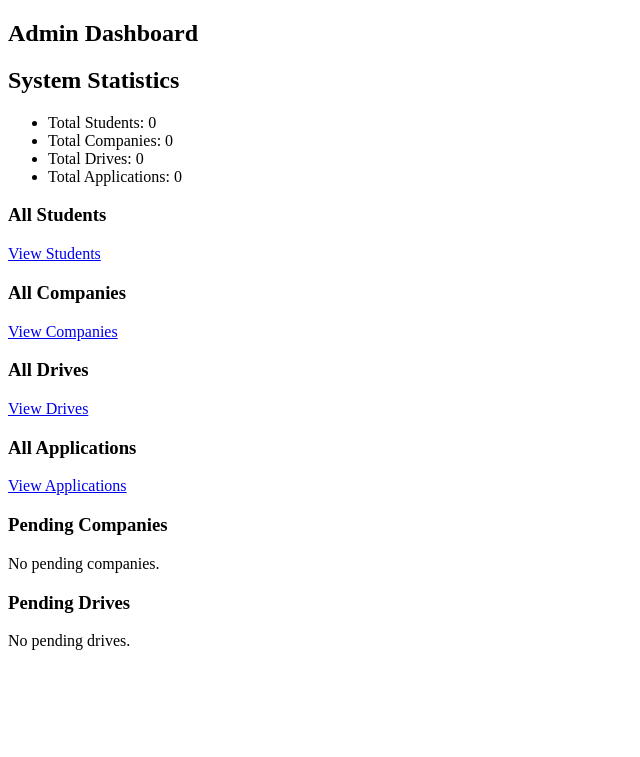
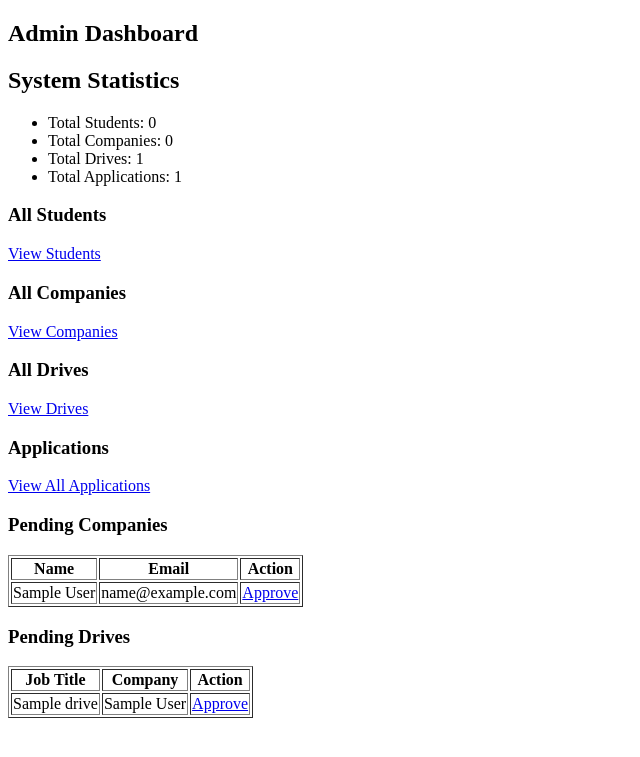
Before and after one commit to Kartik26671/placement-portal-mad1, a Flask app: page /admin_dashboard in a window 1280 px wide. Shown: the top 757 px of the page, without its empty margins (0-640 px from the left). Run offline with Flask 3, Linux system fonts and the light colour scheme; the visitor is signed in with stand-in values (Sample User, id 1); tables that the repository leaves empty hold one stand-in row (values such as "Sample post"); data that the repository does not hold is empty.

Commit message:
Completed core backend features: approval, rejection, edit drive, role-based access control

```diff
--- a/app.py
+++ b/app.py
@@ -1,6 +1,7 @@
 from flask import Flask, render_template, request, redirect, session, url_for
 from werkzeug.security import generate_password_hash, check_password_hash
 import sqlite3
+import os
 from datetime import datetime
 
 app = Flask(__name__)
@@ -15,61 +16,65 @@ def get_db_connection():
 
 @app.route("/init_db")
 def init_db():
-    conn = get_db_connection()
-    cursor = conn.cursor()
+   conn = get_db_connection()
+   cursor = conn.cursor()
 
-    cursor.execute("""
-    CREATE TABLE IF NOT EXISTS users (
-        id INTEGER PRIMARY KEY AUTOINCREMENT,
-        name TEXT NOT NULL,
-        email TEXT UNIQUE NOT NULL,
-        password TEXT NOT NULL,
-        role TEXT NOT NULL,
-        is_active INTEGER DEFAULT 1
-    )
-    """)
+   cursor.execute("""
+   CREATE TABLE IF NOT EXISTS users (
+      id INTEGER PRIMARY KEY AUTOINCREMENT,
+      name TEXT NOT NULL,
+      email TEXT UNIQUE NOT NULL,
+      password TEXT NOT NULL,
+      role TEXT NOT NULL,
+      is_active INTEGER DEFAULT 1
+   )
+   """)
 
-    cursor.execute("""
-    CREATE TABLE IF NOT EXISTS company_profiles (
-        id INTEGER PRIMARY KEY AUTOINCREMENT,
-        user_id INTEGER,
-        company_name TEXT,
-        hr_contact TEXT,
-        website TEXT,
-        approval_status TEXT DEFAULT 'pending',
-        FOREIGN KEY(user_id) REFERENCES users(id)
-    )
-    """)
+   cursor.execute("""
+   CREATE TABLE IF NOT EXISTS company_profiles (
+      id INTEGER PRIMARY KEY AUTOINCREMENT,
+      user_id INTEGER,
+      company_name TEXT,
+      hr_contact TEXT,
+      website TEXT,
+      approval_status TEXT DEFAULT 'pending',
+      FOREIGN KEY(user_id) REFERENCES users(id)
+   )
+   """)
 
-    cursor.execute("""
-    CREATE TABLE IF NOT EXISTS drives (
-        id INTEGER PRIMARY KEY AUTOINCREMENT,
-        company_id INTEGER,
-        title TEXT,
-        description TEXT,
-        eligibility TEXT,
-        deadline TEXT,
-        status TEXT DEFAULT 'pending',
-        FOREIGN KEY(company_id) REFERENCES company_profiles(id)
-    )
-    """)
+   cursor.execute("""
+   CREATE TABLE IF NOT EXISTS drives (
+      id INTEGER PRIMARY KEY AUTOINCREMENT,
+      company_id INTEGER,
+      title TEXT,
+      description TEXT,
+      eligibility TEXT,
+      deadline TEXT,
+      status TEXT DEFAULT 'pending',
+      FOREIGN KEY(company_id) REFERENCES company_profiles(id)
+   )
+   """)
 
-    cursor.execute("""
-    CREATE TABLE IF NOT EXISTS applications (
-        id INTEGER PRIMARY KEY AUTOINCREMENT,
-        student_id INTEGER,
-        drive_id INTEGER,
-        status TEXT DEFAULT 'Applied',
-        applied_on TEXT,
-        UNIQUE(student_id, drive_id),
-        FOREIGN KEY(student_id) REFERENCES users(id),
-        FOREIGN KEY(drive_id) REFERENCES drives(id)
-    )
-    """)
+   cursor.execute("""
+   CREATE TABLE IF NOT EXISTS applications (
+      id INTEGER PRIMARY KEY AUTOINCREMENT,
+      student_id INTEGER,
+      drive_id INTEGER,
+      status TEXT DEFAULT 'Applied',
+      applied_on TEXT,
+      UNIQUE(student_id, drive_id),
+      FOREIGN KEY(student_id) REFERENCES users(id),
+      FOREIGN KEY(drive_id) REFERENCES drives(id)
+   )
+   """)
+   try:
+      cursor.execute("ALTER TABLE users ADD COLUMN resume_path TEXT")
+   except:
+      pass
 
-    conn.commit()
-    conn.close()
-    return "Database Created"
+   conn.commit()
+   conn.close()
+   return "Database Created"
 
 @app.route("/register", methods=["GET", "POST"])
 def register():
@@ -105,42 +110,56 @@ def register():
 
 @app.route("/login", methods=["GET", "POST"])
 def login():
-   if request.method == "POST":
-      email = request.form["email"]
-      password = request.form["password"]
 
-      conn = get_db_connection()
-      user = conn.execute(
-         "SELECT * FROM users WHERE email = ?",
-         (email,)
-      ).fetchone()
-      conn.close()
+    # Clear any previous session (prevents role leakage)
+    session.clear()
 
-      # User does not exist
-      if not user:
-         return "Invalid credentials"
+    if request.method == "POST":
 
-      # Wrong password
-      if not check_password_hash(user["password"], password):
-         return "Invalid credentials"
+        email = request.form.get("email", "").strip()
+        password = request.form.get("password", "").strip()
 
-      # Deactivated account
-      if user["is_active"] == 0:
-         return "Account is deactivated by admin"
+        if not email or not password:
+            return "Please enter email and password"
 
-      # Login successful
-      session["user_id"] = user["id"]
-      session["role"] = user["role"]
+        conn = get_db_connection()
+        user = conn.execute(
+            "SELECT * FROM users WHERE email = ?",
+            (email,)
+        ).fetchone()
+        conn.close()
 
-      if user["role"] == "admin":
-         return redirect("/admin_dashboard")
-      elif user["role"] == "company":
-         return redirect("/company_dashboard")
-      else:
-         return redirect("/student_dashboard")
+        # User not found
+        if user is None:
+            return "Invalid credentials"
 
-   return render_template("login.html")
+        # Incorrect password
+        if not check_password_hash(user["password"], password):
+            return "Invalid credentials"
 
+        # Account deactivated
+        if user["is_active"] == 0:
+            return "Account is deactivated by admin"
+
+        # Successful login
+        session["user_id"] = user["id"]
+        session["role"] = user["role"]
+
+        # Explicit role-based routing
+        if user["role"] == "admin":
+            return redirect("/admin_dashboard")
+
+        if user["role"] == "company":
+            return redirect("/company_dashboard")
+
+        if user["role"] == "student":
+            return redirect("/student_dashboard")
+
+        # Fallback safety (should never happen)
+        session.clear()
+        return "Invalid role assigned"
+
+    return render_template("login.html")
 
 
 @app.route("/admin_dashboard")
@@ -208,19 +227,87 @@ def admin_dashboard():
 
 
 @app.route("/admin_view_students")
-def admin_view_students():
+def admin_all_students():
+    if "user_id" not in session or session.get("role") != "admin":
+        return redirect("/login")
+
+    search = request.args.get("search", "").strip()
+
+    conn = get_db_connection()
+
+    if search:
+        students = conn.execute("""
+            SELECT * FROM users
+            WHERE role='student'
+            AND (name LIKE ? OR CAST(id AS TEXT) LIKE ?)
+        """, (f"%{search}%", f"%{search}%")).fetchall()
+    else:
+        students = conn.execute("""
+            SELECT * FROM users WHERE role='student'
+        """).fetchall()
+
+    conn.close()
+
+    return render_template(
+        "admin_students.html",
+        students=students,
+        search=search
+    )
+
+
+
+
+@app.route("/admin_view_drives")
+def admin_view_drives():
     if "user_id" not in session or session.get("role") != "admin":
         return redirect("/login")
 
     conn = get_db_connection()
-    students = conn.execute(
-        "SELECT * FROM users WHERE role='student'"
-    ).fetchall()
+
+    drives = conn.execute("""
+        SELECT
+            drives.id,
+            drives.title,
+            drives.status,
+            drives.deadline,
+            users.name AS company_name
+        FROM drives
+        JOIN company_profiles ON drives.company_id = company_profiles.id
+        JOIN users ON company_profiles.user_id = users.id
+    """).fetchall()
+
     conn.close()
 
-    return render_template("admin_students.html", students=students)
+    return render_template("admin_view_drives.html", drives=drives)
 
 
+
+
+@app.route("/admin_students")
+def admin_students():
+   if "user_id" not in session or session.get("role") != "admin":
+      return redirect("/login")
+
+   search = request.args.get("search", "").strip()
+
+   conn = get_db_connection()
+
+   if search:
+      students = conn.execute("""
+         SELECT * FROM users
+         WHERE role='student'
+         AND (name LIKE ? OR CAST(id AS TEXT) LIKE ?)
+      """, (f"%{search}%", f"%{search}%")).fetchall()
+   else:
+      students = conn.execute("""
+         SELECT * FROM users WHERE role='student'
+      """).fetchall()
+
+   conn.close()
+
+   return render_template("admin_students.html",
+                        students=students,
+                        search=search)
 
 
 @app.route("/admin_toggle_student/<int:student_id>")
@@ -252,46 +339,95 @@ def admin_toggle_student(student_id):
 
 @app.route("/admin_toggle_company/<int:company_id>")
 def admin_toggle_company(company_id):
+   if "user_id" not in session or session.get("role") != "admin":
+      return redirect("/login")
+
+   conn = get_db_connection()
+
+   company = conn.execute(
+      "SELECT is_active FROM users WHERE id=? AND role='company'",
+      (company_id,)
+   ).fetchone()
+
+   if company:
+      new_status = 0 if company["is_active"] == 1 else 1
+      conn.execute(
+         "UPDATE users SET is_active=? WHERE id=?",
+         (new_status, company_id)
+      )
+      conn.commit()
+
+   conn.close()
+   return redirect("/admin_view_companies")
+
+
+
+
+@app.route("/admin_view_companies")
+def admin_view_companies():
     if "user_id" not in session or session.get("role") != "admin":
         return redirect("/login")
 
+    search = request.args.get("search", "").strip()
+
     conn = get_db_connection()
 
-    company = conn.execute(
-        "SELECT is_active FROM users WHERE id=? AND role='company'",
-        (company_id,)
-    ).fetchone()
-
-    if company:
-        new_status = 0 if company["is_active"] == 1 else 1
-
-        conn.execute(
-            "UPDATE users SET is_active=? WHERE id=?",
-            (new_status, company_id)
-        )
-        conn.commit()
+    if search:
+        companies = conn.execute("""
+            SELECT users.id, users.name, users.email, users.is_active,
+                   company_profiles.approval_status
+            FROM users
+            JOIN company_profiles ON users.id = company_profiles.user_id
+            WHERE users.role = 'company'
+            AND users.name LIKE ?
+        """, (f"%{search}%",)).fetchall()
+    else:
+        companies = conn.execute("""
+            SELECT users.id, users.name, users.email, users.is_active,
+                   company_profiles.approval_status
+            FROM users
+            JOIN company_profiles ON users.id = company_profiles.user_id
+            WHERE users.role = 'company'
+        """).fetchall()
 
     conn.close()
-    return redirect("/admin_view_companies")
+
+    return render_template(
+        "admin_companies.html",
+        companies=companies,
+        search=search
+    )
 
 
 
 
 
 
-@app.route("/admin_view_companies")
-def admin_view_companies():
-   if "user_id" not in session or session.get("role") != "admin":
-      return redirect("/login")
+@app.route("/admin_all_applications")
+def admin_all_applications():
+    if "user_id" not in session or session.get("role") != "admin":
+        return redirect("/login")
 
-   conn = get_db_connection()
-   companies = conn.execute(
-      "SELECT * FROM users WHERE role='company'"
-   ).fetchall()
-   conn.close()
+    conn = get_db_connection()
 
-   return render_template("admin_companies.html", companies=companies)
+    applications = conn.execute("""
+        SELECT
+            users.name AS student_name,
+            company_users.name AS company_name,
+            drives.title AS drive_title,
+            applications.status,
+            applications.applied_on
+        FROM applications
+        JOIN users ON applications.student_id = users.id
+        JOIN drives ON applications.drive_id = drives.id
+        JOIN company_profiles ON drives.company_id = company_profiles.id
+        JOIN users AS company_users ON company_profiles.user_id = company_users.id
+    """).fetchall()
 
+    conn.close()
+
+    return render_template("admin_all_applications.html",
+                           applications=applications)
 
 
 
@@ -314,6 +450,93 @@ def approve_company(user_id):
    conn.close()
 
    return redirect("/admin_dashboard")
+
+
+
+@app.route("/admin_reject_company/<int:company_id>")
+def admin_reject_company(company_id):
+    if "user_id" not in session or session.get("role") != "admin":
+        return redirect("/login")
+
+    conn = get_db_connection()
+
+    conn.execute("""
+        UPDATE company_profiles
+        SET approval_status = 'rejected'
+        WHERE user_id = ?
+    """, (company_id,))
+
+    conn.commit()
+    conn.close()
+
+    return redirect("/admin_view_companies")
+
+
+
+
+@app.route("/admin_reject_drive/<int:drive_id>")
+def admin_reject_drive(drive_id):
+    if "user_id" not in session or session.get("role") != "admin":
+        return redirect("/login")
+
+    conn = get_db_connection()
+
+    conn.execute("""
+        UPDATE drives
+        SET status = 'rejected'
+        WHERE id = ?
+    """, (drive_id,))
+
+    conn.commit()
+    conn.close()
+
+    return redirect("/admin_view_drives")
+
+
+
+
+
+@app.route("/edit_drive/<int:drive_id>", methods=["GET", "POST"])
+def edit_drive(drive_id):
+    if "user_id" not in session or session.get("role") != "company":
+        return redirect("/login")
+
+    conn = get_db_connection()
+
+    drive = conn.execute("""
+      SELECT d.*
+      FROM drives d
+      JOIN company_profiles cp ON d.company_id = cp.id
+      WHERE d.id = ? AND cp.user_id = ?
+   """, (drive_id, session["user_id"])).fetchone()
+
+    if not drive:
+        conn.close()
+        return "Drive not found or unauthorized access"
+
+    if drive["status"] == "closed":
+        conn.close()
+        return "Cannot edit a closed drive"
+
+    if request.method == "POST":
+        title = request.form["title"]
+        description = request.form["description"]
+        deadline = request.form["deadline"]
+
+        conn.execute("""
+            UPDATE drives
+            SET title = ?, description = ?, deadline = ?, status = 'pending'
+            WHERE id = ?
+        """, (title, description, deadline, drive_id))
+
+        conn.commit()
+        conn.close()
+
+        return redirect("/company_dashboard")
+
+    conn.close()
+    return render_template("edit_drive.html", drive=drive)
+
 
 
 
@@ -566,6 +789,52 @@ def student_dashboard():
 
 
 
+
+
+
+@app.route("/student_profile", methods=["GET", "POST"])
+def student_profile():
+   if "user_id" not in session or session.get("role") != "student":
+      return redirect("/login")
+
+   conn = get_db_connection()
+
+   if request.method == "POST":
+      name = request.form["name"]
+
+      file = request.files.get("resume")
+
+      resume_path = None
+
+      if file and file.filename != "":
+         filename = f"resume_{session['user_id']}.pdf"
+         save_path = os.path.join("static", filename)
+         file.save(save_path)
+         resume_path = save_path
+
+         conn.execute(
+               "UPDATE users SET name=?, resume_path=? WHERE id=?",
+               (name, resume_path, session["user_id"])
+         )
+      else:
+         conn.execute(
+               "UPDATE users SET name=? WHERE id=?",
+               (name, session["user_id"])
+         )
+
+      conn.commit()
+
+   student = conn.execute(
+      "SELECT * FROM users WHERE id=?",
+      (session["user_id"],)
+   ).fetchone()
+
+   conn.close()
+
+   return render_template("student_profile.html", student=student)
+
+
+
 @app.route("/apply_drive/<int:drive_id>")
 def apply_drive(drive_id):
 
@@ -605,4 +874,5 @@ def home():
     return "Placement Portal Running"
 
 if __name__ == "__main__":
-    app.run(debug=True)
+   init_db()
+   app.run(debug=True)
--- a/templates/admin_dashboard.html
+++ b/templates/admin_dashboard.html
@@ -23,10 +23,11 @@
 <h3>All Drives</h3>
 <a href="/admin_view_drives">View Drives</a>
 
-<h3>All Applications</h3>
-<a href="/admin_view_applications">View Applications</a>
+<!-- <h3>All Applications</h3>
+<a href="/admin_view_applications">View Applications</a> -->
 
-
+<h3>Applications</h3>
+<a href="/admin_all_applications">View All Applications</a>
 
 <h3>Pending Companies</h3>
 
--- a/templates/company_dashboard.html
+++ b/templates/company_dashboard.html
@@ -35,6 +35,11 @@
       {% else %}
             Closed
       {% endif %}
+      <td>
+         {% if drive["status"] != "closed" %}
+            <a href="/edit_drive/{{ drive['id'] }}">Edit</a>
+         {% endif %}
+      </td>
    </td>
    </tr>
    {% endfor %}
```
Also changed, not shown: templates/admin_all_applications.html (added, +38 -0 lines), templates/admin_companies.html (+25 -13 lines), templates/admin_view_drives.html (added, +42 -0 lines), templates/edit_drive.html (added, +28 -0 lines), templates/student_profile.html (added, +38 -0 lines), 2 other files.
